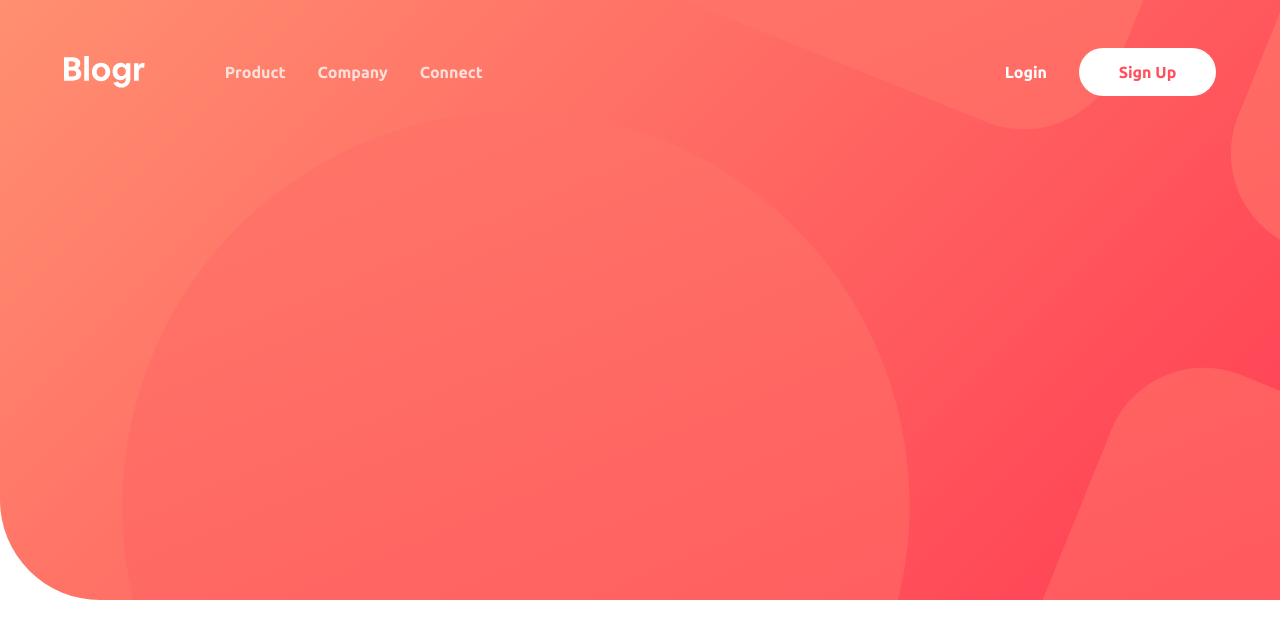
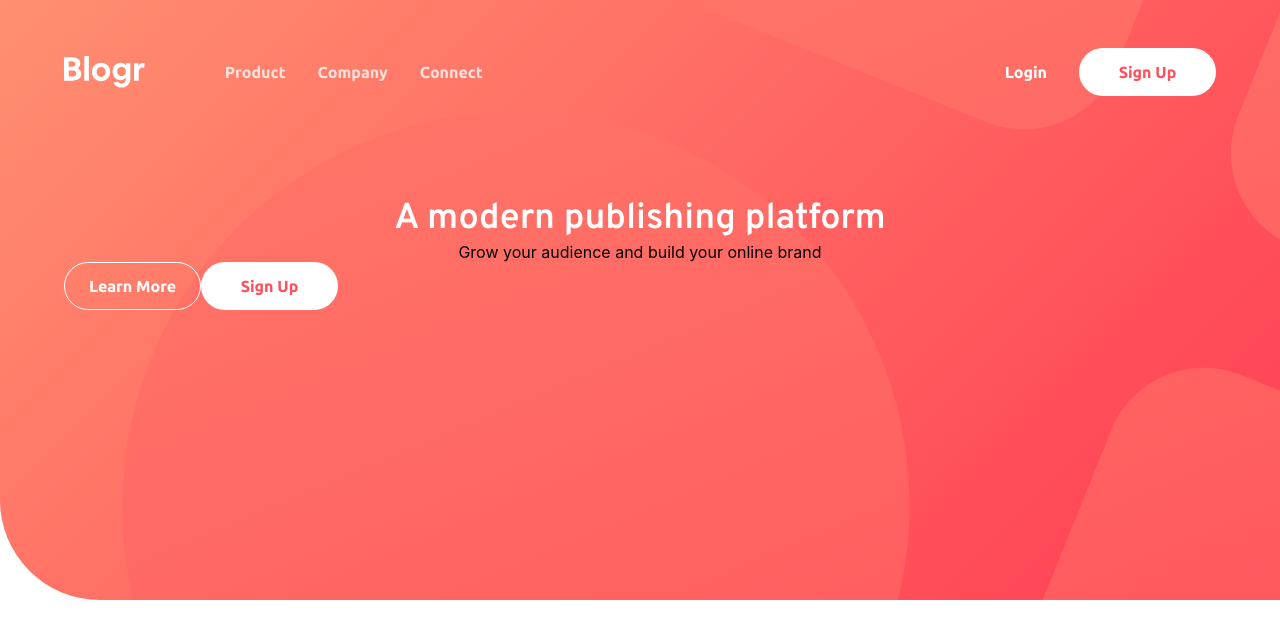
Before and after one commit to tkressma/blogr-landing-page, a React (Create React App) app: page / in a window 1280 px wide. Shown: the top 638 px of the page. Built offline with nearby package versions, Linux system fonts and the light colour scheme.

Commit message:
Create basic hero layout with elements

```diff
--- a/src/components/Header/Header.js
+++ b/src/components/Header/Header.js
@@ -1,9 +1,11 @@
 import Nav from "./Nav/Nav";
+import Hero from "./Nav/Hero";
 import styles from "./Header.module.css";
 const Header = () => {
   return (
     <header className={styles.header}>
       <Nav />
+      <Hero />
     </header>
   );
 };
--- /dev/null
+++ b/src/components/Header/Nav/Hero.js
@@ -0,0 +1,13 @@
+import Accessibility from "../Accessibility"
+import styles from "./Hero.module.css";
+const Hero = () => {
+    return (
+        <section class={styles.hero}>
+        <h1 class={styles["hero__title"]}>A modern publishing platform</h1>
+        <p>Grow your audience and build your online brand</p>
+
+        <Accessibility />
+        </section>
+    )
+}
+export default Hero;
--- /dev/null
+++ b/src/components/Header/Nav/Hero.module.css
@@ -0,0 +1,13 @@
+.hero {
+    padding-top: 6.75rem;
+    width: 90%;
+    margin: 0 auto;
+    text-align: center;
+}
+
+.hero__title {
+    color: white;
+    font-family: 'Overpass', sans-serif;
+    font-weight: 600;
+    font-size: 2.25rem;
+}
```
